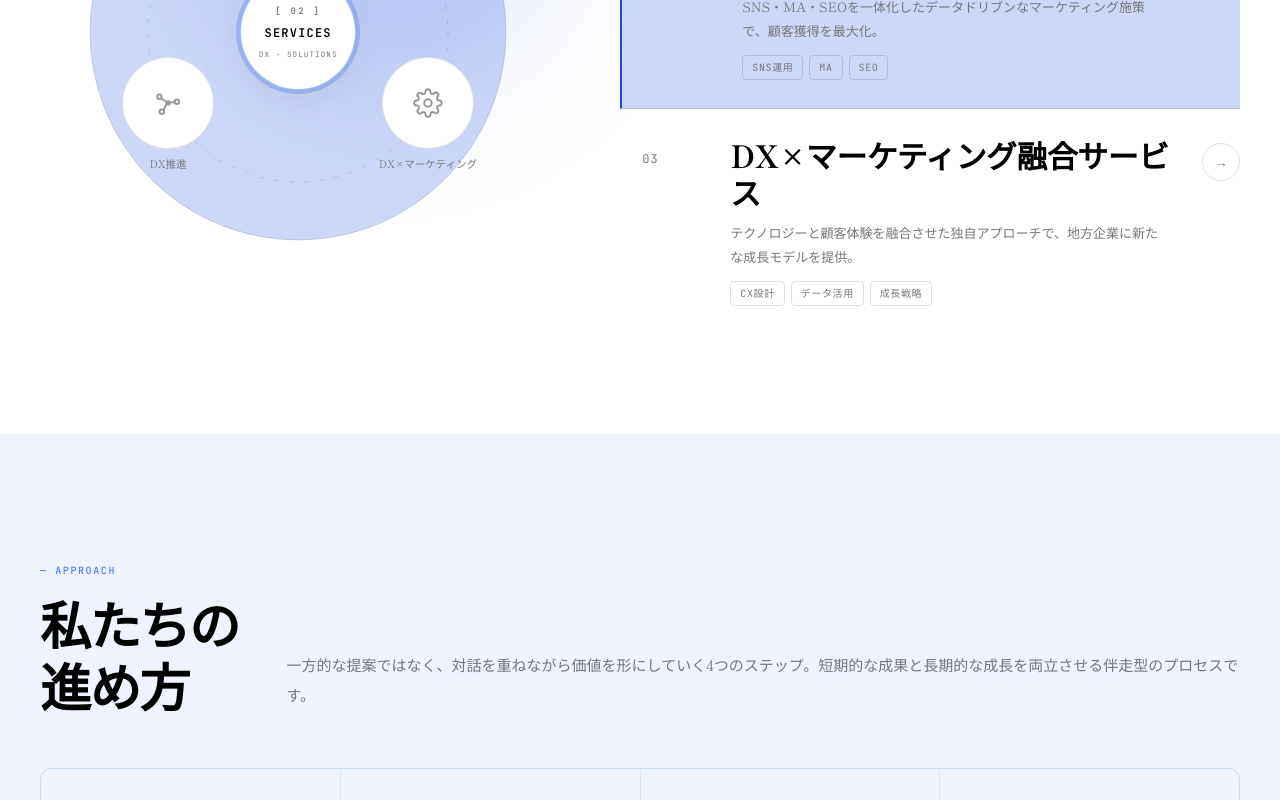
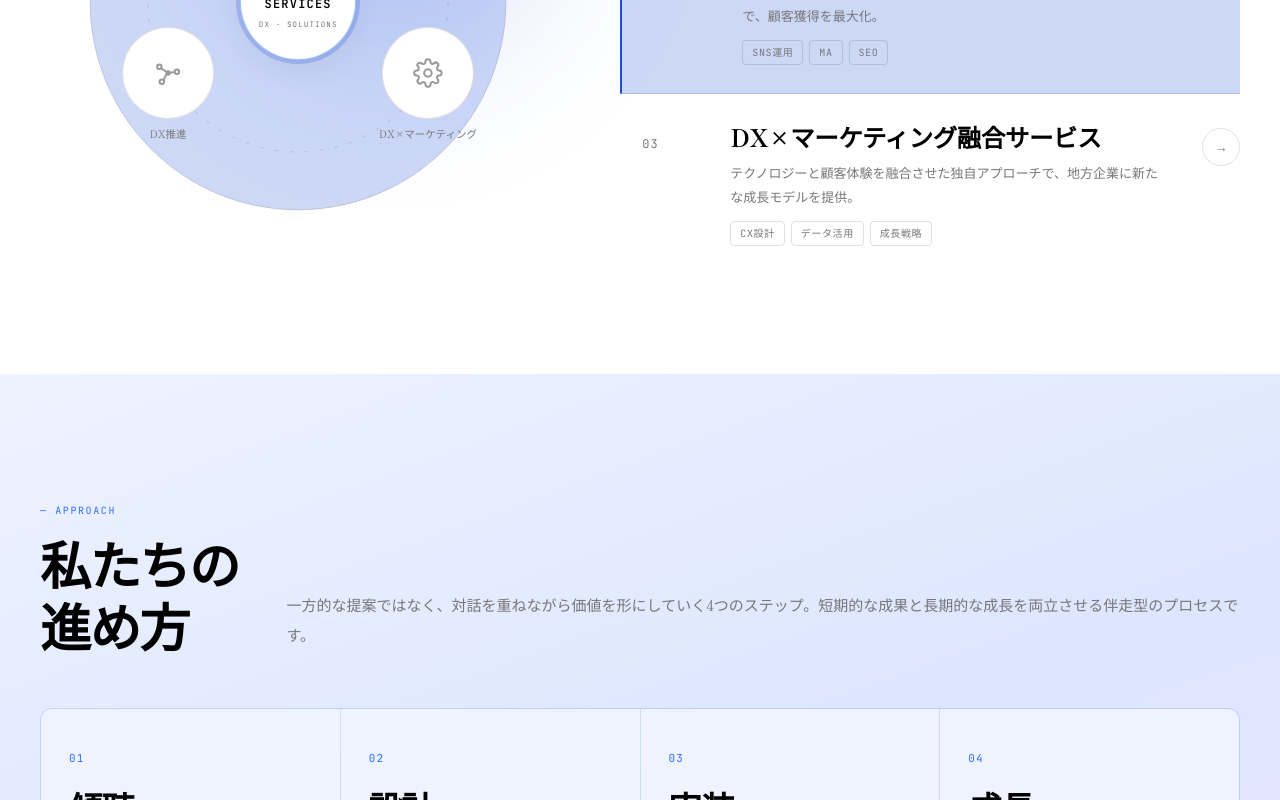
Before and after one commit to Mukai-Kohei/DX_ver01, a Next.js app in the folder DX/HP/company-website/: page / in a window 1280 px wide. Shown: the part 1360-2160 px from the top of the page. Built offline with nearby package versions, Linux system fonts and the light colour scheme.

Commit message:
business: reduce service title font size to prevent wrap; approach: gradient bg matching hero tone

```diff
--- a/DX/HP/company-website/components/Approach.tsx
+++ b/DX/HP/company-website/components/Approach.tsx
@@ -57,7 +57,7 @@ export default function Approach() {
     <section
       ref={sectionRef}
       id="approach"
-      style={{ background: '#EEF3FF', padding: 'clamp(80px, 10vw, 140px) 0' }}
+      style={{ background: 'linear-gradient(160deg, #EEF3FF 0%, #DDE6FF 55%, #EBE6FF 100%)', padding: 'clamp(80px, 10vw, 140px) 0' }}
     >
       <div className="container-custom">
 
--- a/DX/HP/company-website/components/Business.tsx
+++ b/DX/HP/company-website/components/Business.tsx
@@ -444,7 +444,7 @@ function ServiceRow({
         <h3
           style={{
             fontFamily: 'var(--f-jp)',
-            fontSize: 'clamp(22px, 2.4vw, 34px)',
+            fontSize: 'clamp(18px, 1.9vw, 28px)',
             color: active ? service.accent : 'var(--ink)',
             lineHeight: 1.2,
             marginBottom: '10px',
```
